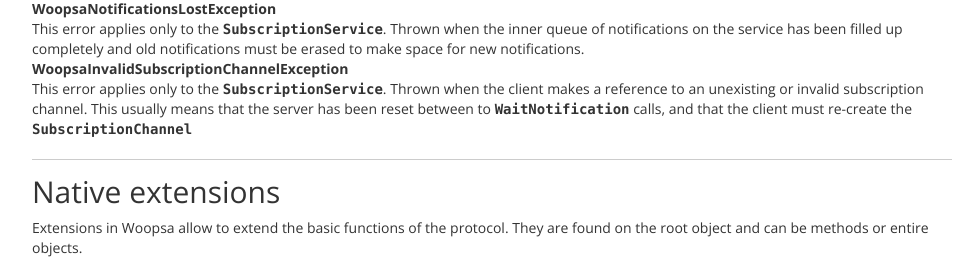
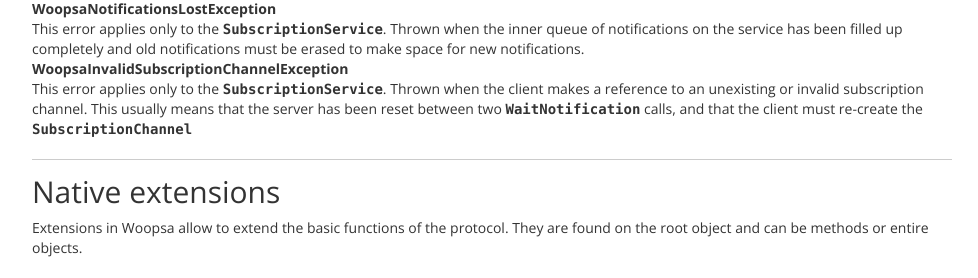
Before and after one commit to woopsa-protocol/woopsa-protocol.github.io, a Jekyll site: the page built from specification.html, in a window 1280 px wide and 900 px high, scrolled down 5144 px. Shown: the part 181-459 px from the top of the window, without its empty margins (148-1126 px from the left). Built offline with Jekyll 4.4.1, drawn with Linux system fonts in a browser that asks for light colours; some of the changed text lies outside the part shown.

Commit message:
Correction of spelling errors.

```diff
--- a/specification.html
+++ b/specification.html
@@ -269,7 +269,7 @@
 	<dt>WoopsaNotificationsLostException</dt>
 	<dd>This error applies only to the <samp>SubscriptionService</samp>. Thrown when the inner queue of notifications on the service has been filled up completely and old notifications must be erased to make space for new notifications.</dd>
 	<dt>WoopsaInvalidSubscriptionChannelException</dt>
-	<dd>This error applies only to the <samp>SubscriptionService</samp>. Thrown when the client makes a reference to an unexisting or invalid subscription channel. This usually means that the server has been reset between to <samp>WaitNotification</samp> calls, and that the client must re-create the <samp>SubscriptionChannel</samp></dd>
+	<dd>This error applies only to the <samp>SubscriptionService</samp>. Thrown when the client makes a reference to an unexisting or invalid subscription channel. This usually means that the server has been reset between two <samp>WaitNotification</samp> calls, and that the client must re-create the <samp>SubscriptionChannel</samp></dd>
 </dl>
 
 <h2 id="native-extensions">Native extensions</h2>
```
Also changed, not shown: other parts of specification.html (+1 -1 lines).
